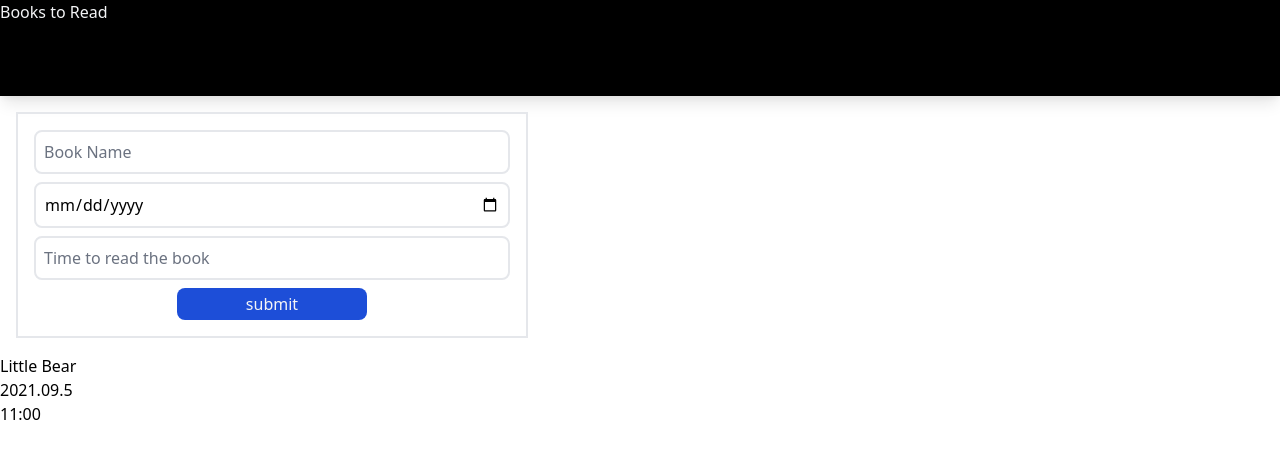
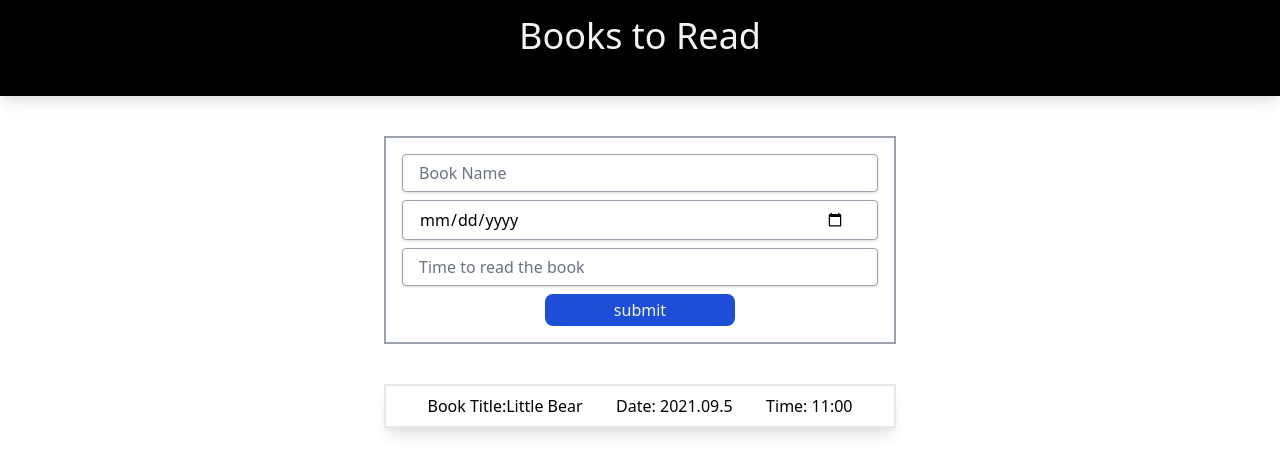
Before and after one commit to Deewiliams/keep-book-record, a React (Create React App) app: page / in a window 1280 px wide. Shown: the top 474 px of the page. Built offline with nearby package versions, Linux system fonts and the light colour scheme.

Commit message:
modified the components

```diff
--- a/src/Components/AddBooks.js
+++ b/src/Components/AddBooks.js
@@ -19,9 +19,9 @@ const AddBooks = () => {
         setBooks(prevbooks => [...prevbooks,{name:update.name,date:update.date,time:update.time}])
     }
     return (
-        <div className="border-2 w-2/5  m-4">
+        <div className="border-2  border-gray-400 w-72 lg:w-2/5 m-auto mt-10">
         <form className="m-2 grid gap-2 p-2" onSubmit={AddBooks}>
-            <input className="placeholder-gray-500 p-2 border-2 rounded-lg placeholder-opacity-100 ..."
+            <input className="placeholder-gray-500 bg-white p-2 border border-gray-400 hover:border-gray-500 px-4 py-2 pr-8 shadow leading-tight focus:outline-none focus:shadow-outline rounded placeholder-opacity-100 ..."
             placeholder="Book Name"
             type="text"
             name="name"
@@ -29,7 +29,7 @@ const AddBooks = () => {
             onChange={handleChange}
             />
 
-            <input className="placeholder-gray-500 p-2 border-2 rounded-lg placeholder-opacity-100 ..."
+            <input className="placeholder-gray-500 bg-white p-2 border border-gray-400 hover:border-gray-500 px-4 py-2 pr-8 shadow leading-tight focus:outline-none focus:shadow-outline rounded placeholder-opacity-100 ..."
             placeholder="Enter Date"
             type="date"
             name="date"
@@ -37,7 +37,7 @@ const AddBooks = () => {
             onChange={handleChange}
             />
 
-            <input className="placeholder-gray-500 p-2 border-2 rounded-lg placeholder-opacity-100 ..."
+            <input className="placeholder-gray-500 bg-white p-2 border border-gray-400 hover:border-gray-500 px-4 py-2 pr-8 shadow leading-tight focus:outline-none focus:shadow-outline rounded placeholder-opacity-100 ..."
             placeholder="Time to read the book"
             type="text"
             name="time"
--- a/src/Components/BookList.js
+++ b/src/Components/BookList.js
@@ -1,21 +1,18 @@
-import React, {useContext} from 'react'
-import { BooksContext } from './BooksContext'
+import React, { useContext } from "react";
+import { BooksContext } from "./BooksContext";
+import Books from "./Books";
 
 const BookList = () => {
-    const [books, SetBooks] = useContext(BooksContext);
-    return (
-        <div>
-            {
-                books.map(book => (
-                <div key={book.id}>
-                   <h1>{book.name}</h1>
-                   <h1>{book.date}</h1>
-                   <h1>{book.time}</h1>
-                   </div>
-                ))
-            }
+  const [books, SetBooks] = useContext(BooksContext);
+  return (
+    <div>
+      {books.map((book) => (
+        <div className="border-2 w-2/5 m-auto mt-10 shadow-lg" key={book.id}>
+          <Books name={book.name} date={book.date} time={book.time} />
         </div>
-    )
-}
+      ))}
+    </div>
+  );
+};
 
-export default BookList
+export default BookList;
--- a/src/Components/Books.js
+++ b/src/Components/Books.js
@@ -1,11 +1,13 @@
-import React from 'react'
+import React from "react";
 
 const Books = (props) => {
-    return (
-        <div>
-           <h1> {props.name}</h1>
-        </div>
-    )
-}
+  return (
+    <div className='flex flex-row justify-evenly h-10 p-2'>
+      <h1> Book Title:{props.name}</h1>
+      <h1> Date: {props.date}</h1>
+      <h1> Time: {props.time}</h1>
+    </div>
+  );
+};
 
-export default Books
+export default Books;
--- a/src/Components/Header.js
+++ b/src/Components/Header.js
@@ -2,8 +2,8 @@ import React from 'react'
 
 const Header = () => {
     return (
-        <div className="bg-black h-24 shadow-lg">
-            <h1 className="text-gray-100">Books to Read</h1>
+        <div className="bg-black h-24 w-full shadow-lg">
+            <h1 className="text-gray-100 text-center p-4 tex-lg md:text-2xl lg:text-4xl">Books to Read</h1>
         </div>
     )
 }
```
